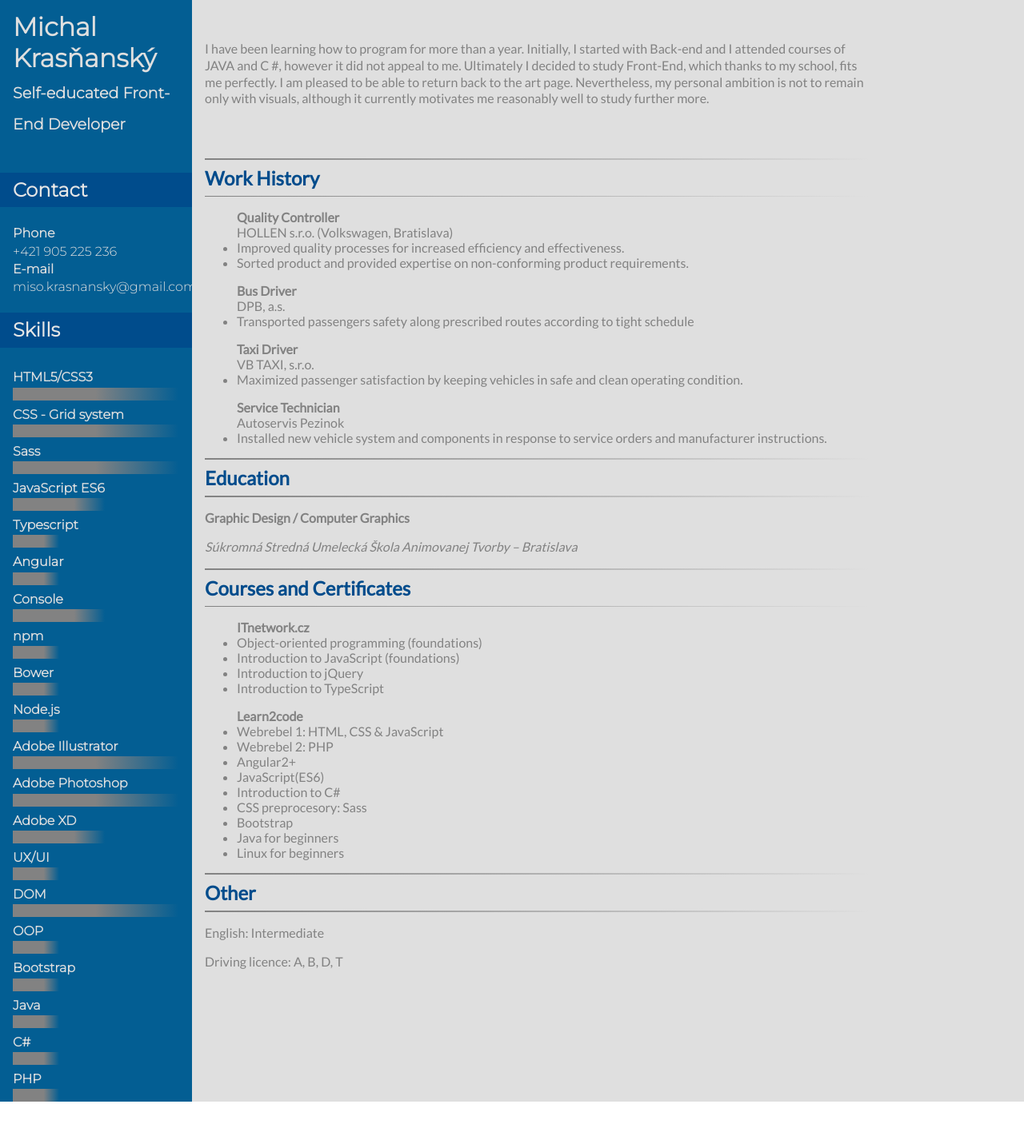
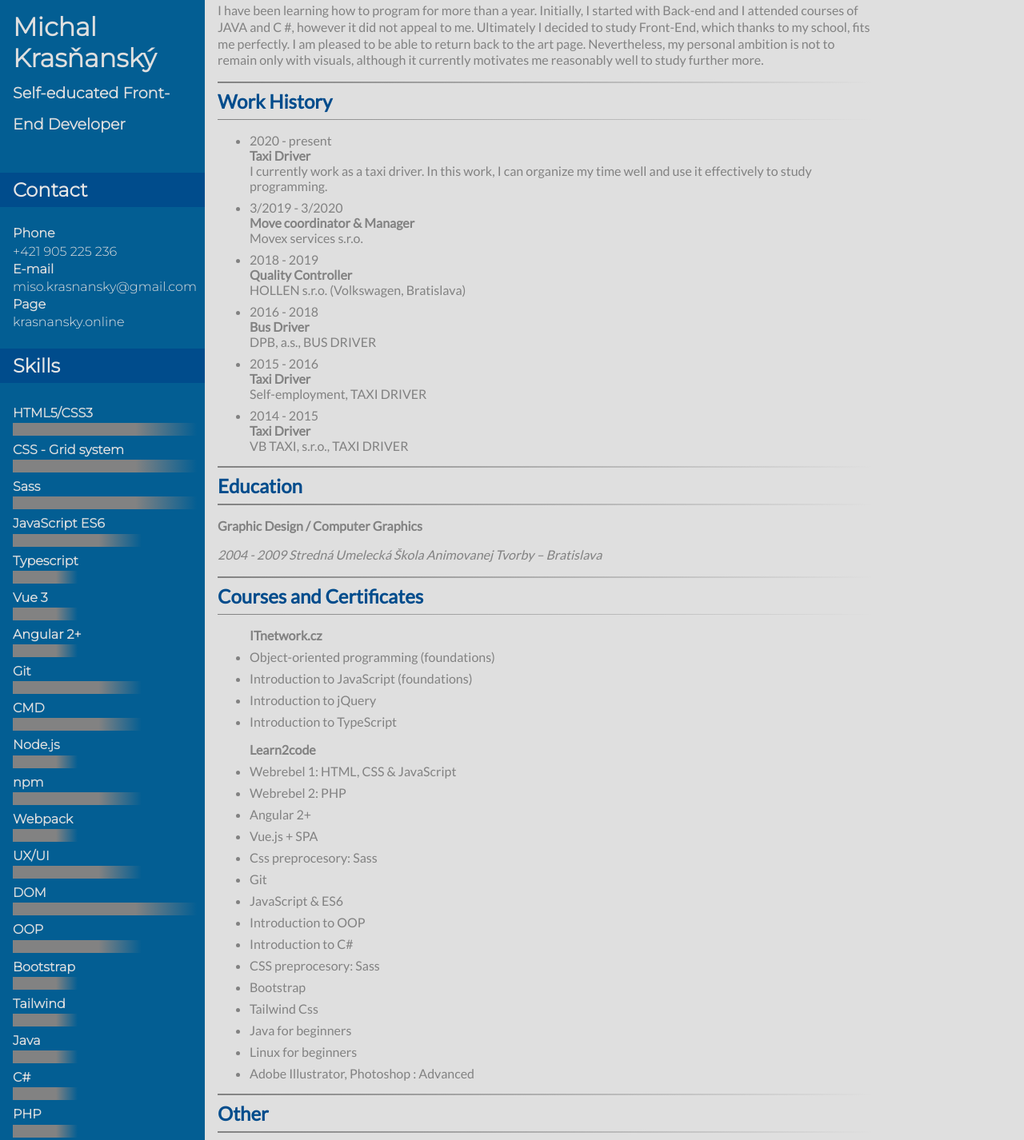
Before and after one commit to mkrasnansk/CV, a plain HTML site: page index.html in a window 1280 px wide. Shown: the part 13-1439 px from the top of the page at 80% size. Before the commit the page ends 1391 px from the top, so only its background shows below. Drawn offline with Linux system fonts and the light colour scheme.

Commit message:
aktualizacia januar21

```diff
--- a/index.html
+++ b/index.html
@@ -7,7 +7,7 @@
     <meta name="viewport" content="width=device-width, initial-scale=1">
     <link rel="preconnect" href="https://fonts.gstatic.com">
     <link rel="preconnect" href="https://fonts.gstatic.com">
-<link href="https://fonts.googleapis.com/css2?family=Lato&family=Montserrat:wght@300&display=swap" rel="stylesheet">
+    <link href="https://fonts.googleapis.com/css2?family=Lato&family=Montserrat:wght@300&display=swap" rel="stylesheet">
     <link href="css/style.css" rel="stylesheet">
 </head>
 
@@ -26,6 +26,8 @@
                 <p>+421 905 225 236</p>
                 <p><strong>E-mail</strong></p>
                 <p>miso.krasnansky@gmail.com</p>
+                <p><strong>Page</strong></p>
+                <p><a href="http://krasnansky.online/">krasnansky.online</a></p>
             </div>
             <h2 class="dark">Skills</h2>
             <div class="skills">
@@ -40,29 +42,29 @@
                 <div class="middle"></div>
                 <p><strong>Typescript</strong></p>
                 <div class="basic"></div>
-                <p><strong>Angular</strong></p>
+                <p><strong>Vue 3</strong></p>
                 <div class="basic"></div>
-                <p><strong>Console</strong></p>
+                <p><strong>Angular 2+</strong></p>
+                <div class="basic"></div>
+                <p><strong>Git</strong></p>
                 <div class="middle"></div>
-                <p><strong>npm</strong></p>
-                <div class="basic"></div>
-                <p><strong>Bower</strong></p>
-                <div class="basic"></div>
+                <p><strong>CMD</strong></p>
+                <div class="middle"></div>
                 <p><strong>Node.js</strong></p>
                 <div class="basic"></div>
-                <p><strong>Adobe Illustrator</strong></p>
-                <div class="full"></div>
-                <p><strong>Adobe Photoshop</strong></p>
-                <div class="full"></div>
-                <p><strong>Adobe XD</strong></p>
+                <p><strong>npm</strong></p>
                 <div class="middle"></div>
+                <p><strong>Webpack</strong></p>
+                <div class="basic"></div>
                 <p><strong>UX/UI</strong></p>
-                <div class="basic"></div>
+                <div class="middle"></div>
                 <p><strong>DOM</strong></p>
                 <div class="full"></div>
                 <p><strong>OOP</strong></p>
+                <div class="middle"></div>
+                <p><strong>Bootstrap</strong></p>
                 <div class="basic"></div>
-                <p><strong>Bootstrap</strong></p>
+                <p><strong>Tailwind</strong></p>
                 <div class="basic"></div>
                 <p><strong>Java</strong></p>
                 <div class="basic"></div>
@@ -70,6 +72,18 @@
                 <div class="basic"></div>
                 <p><strong>PHP</strong></p>
                 <div class="basic"></div>
+                <p><strong>Adobe Illustrator</strong></p>
+                <div class="full"></div>
+                <p><strong>Adobe Photoshop</strong></p>
+                <div class="full"></div>
+                <p><strong>Adobe Indesign</strong></p>
+                <div class="full"></div>
+                <p><strong>Adobe XD</strong></p>
+                <div class="full"></div>
+                <p><strong>Adobe Premiere Pro</strong></p>
+                <div class="basic"></div>
+                <p><strong>3Ds Max</strong></p>
+                <div class="middle"></div>
 
 
             </div>
@@ -86,34 +100,45 @@
             <h2>Work History</h2>
             <hr>
             <ul>
-                <strong>Quality Controller</strong><br>
-                HOLLEN s.r.o. (Volkswagen, Bratislava)
-                <li>Improved quality processes for increased efficiency and effectiveness. </li>
-                <li>Sorted product and provided expertise on non-conforming product requirements.</li>
-            </ul>
-            <ul>
-                <strong>Bus Driver</strong><br>
-                DPB, a.s.
-                <li>Transported passengers safety along prescribed routes according to tight schedule</li>
-            </ul>
-            <ul>
-                <strong>Taxi Driver</strong><br>
-                VB TAXI, s.r.o.
-                <li>Maximized passenger satisfaction by keeping vehicles in safe and clean operating condition.</li>
-            </ul>
-            <ul>
-                <strong>Service Technician</strong><br>
-                Autoservis Pezinok
-                <li>Installed new vehicle system and components in response to service orders and manufacturer
-                    instructions.</li>
+                <li>
+                    2020 - present <br>
+                    <strong>Taxi Driver</strong> <br>
+                    I currently work as a taxi driver. In this work, I can organize my time well and use it effectively
+                    to study programming.
+                </li>
+                <li>
+                    3/2019 - 3/2020<br>
+                    <strong>Move coordinator & Manager</strong> <br>
+                    Movex services s.r.o.
+                </li>
+                <li>
+                    2018 - 2019<br>
+                    <strong>Quality Controller</strong> <br>
+                    HOLLEN s.r.o. (Volkswagen, Bratislava)
+                </li>
+                <li>
+                    2016 - 2018<br>
+                    <strong>Bus Driver</strong> <br>
+                    DPB, a.s., BUS DRIVER
+                </li>
+                <li>
+                    2015 - 2016<br>
+                    <strong>Taxi Driver</strong> <br>
+                    Self-employment, TAXI DRIVER
+                </li>
+                <li>
+                    2014 - 2015<br>
+                    <strong>Taxi Driver</strong> <br>
+                    VB TAXI, s.r.o., TAXI DRIVER
+                </li>
             </ul>
 
             <hr>
             <h2>Education</h2>
             <hr>
 
-            <p><strong>Graphic Design / Computer Graphics</strong></p>
-            <p><i>Súkromná Stredná Umelecká Škola Animovanej Tvorby – Bratislava </i></p>
+            <p><strong>Graphic Design / Computer Graphics</strong> </p>
+            <p><i>2004 - 2009 Stredná Umelecká Škola Animovanej Tvorby – Bratislava </i></p>
 
             <hr>
             <h2>Courses and Certificates</h2>
@@ -127,13 +152,19 @@
             <ul><strong>Learn2code</strong>
                 <li>Webrebel 1: HTML, CSS & JavaScript</li>
                 <li>Webrebel 2: PHP</li>
-                <li>Angular2+</li>
-                <li>JavaScript(ES6)</li>
+                <li>Angular 2+</li>
+                <li>Vue.js + SPA</li>
+                <li>Css preprocesory: Sass</li>
+                <li>Git</li>
+                <li>JavaScript & ES6</li>
+                <li>Introduction to OOP</li>
                 <li>Introduction to C#</li>
                 <li>CSS preprocesory: Sass</li>
                 <li>Bootstrap</li>
+                <li>Tailwind Css</li>
                 <li>Java for beginners</li>
                 <li>Linux for beginners</li>
+                <li>Adobe Illustrator, Photoshop : Advanced</li>
             </ul>
             <hr>
             <h2>Other</h2>
--- a/scss/style.scss
+++ b/scss/style.scss
@@ -19,7 +19,7 @@ hr{
 }
 .container{
     display: grid;
-    grid-template-columns:15em 1fr ;
+    grid-template-columns:16em 1fr ;
     background: $color-primary;
 }
 .aside{
@@ -63,13 +63,22 @@ hr{
     max-width: 80%;
     color: $color-text;
     justify-self: stretch;
-    :first-child{
-        margin: 4em 0;
+    li{
+        margin: .5em 0;
     }
 }
 .contact{
     p{
         margin:.2em 0 0.2em 0;
+        a{
+            text-decoration: none;
+            color: $color-text-light;
+            transition: .2s ease;
+            &:hover,:focus{
+                color: $color-text;
+                transition: .2s ease;
+            }
+        }
     }
 }
 .skills{
@@ -79,16 +88,16 @@ hr{
 }
 .basic{
     background: linear-gradient(to right,$color-text,$color-text,$color-text, rgba(0, 0, 0, 0));
-    width: 25%;
+    width: 35%;
     height: 1em;
 }
 .middle{
     background: linear-gradient(to right,$color-text,$color-text,$color-text, rgba(0, 0, 0, 0));
-    width: 50%;
+    width: 70%;
     height: 1em;
 }
 .full{
-    background: linear-gradient(to right,$color-text,$color-text, rgba(0, 0, 0, 0));
-    width: 90%;
+    background: linear-gradient(to right, $color-text, $color-text, $color-text, rgba(0, 0, 0, 0));
+    width: 100%;
     height: 1em;
 }
```
Also changed, not shown: css/style.css, 1 other file.
